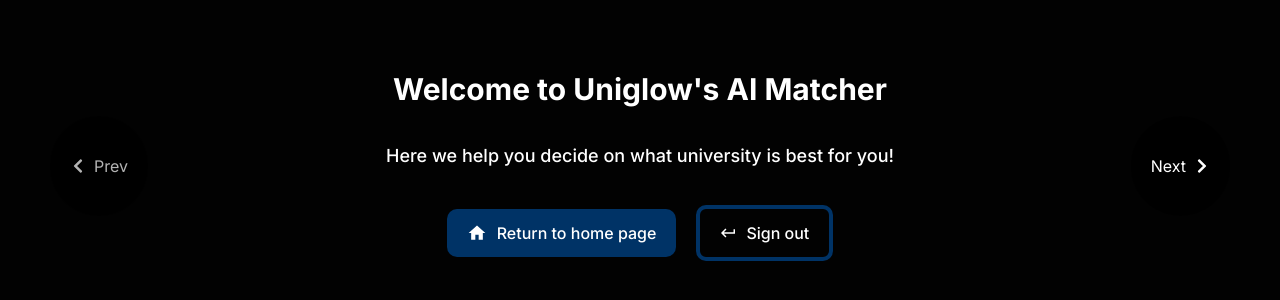
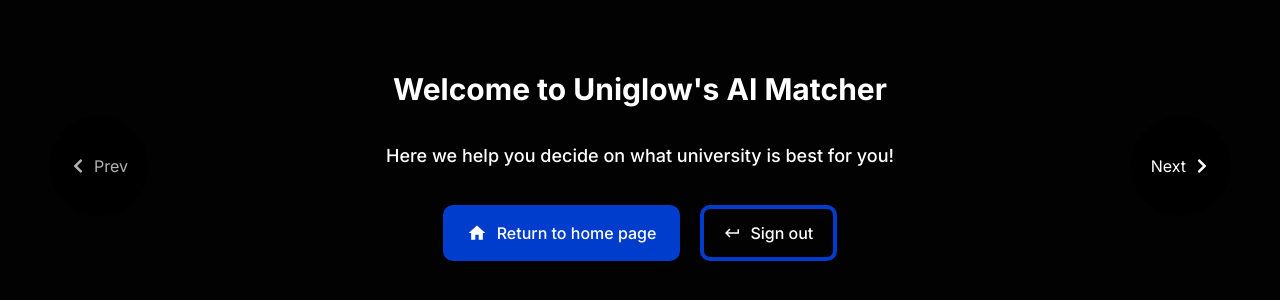
Before and after one commit to ebeeyuuu/react-uniglow, a Next.js app: page /pages/main/ai-matching in a window 1280 px wide. Shown: the part 234-534 px from the top of the page. Built offline with nearby package versions, Linux system fonts and the light colour scheme.

Commit message:
changed button colours for first slide

```diff
--- a/src/app/components/Main/AI-Matcher/FirstSlide.tsx
+++ b/src/app/components/Main/AI-Matcher/FirstSlide.tsx
@@ -14,13 +14,13 @@ const FirstSlide = () => {
           Here we help you decide on what university is best for you!
         </div>
         <div className="flex flex-row gap-x-[20px] justify-center items-center whitespace-nowrap">
-          <Link href="/pages/main" className="px-5 py-3 flex flex-row items-center gap-x-[10px] bg-[#003366] rounded-[10px]">
+          <Link href="/pages/main" className="px-5 py-3 flex flex-row items-center gap-x-[10px] bg-[#003dcc] rounded-[10px] border-4 border-[#003dcc]">
             <Home className="w-[20px] h-[20px]"/>
             <p className="font-medium whitespace-nowrap">
               Return to home page
             </p>
           </Link>
-          <Link href="/" className="px-5 py-3 flex flex-row items-center gap-x-[10px] border-4 border-[#003366] rounded-[10px]">
+          <Link href="/" className="px-5 py-3 flex flex-row items-center gap-x-[10px] border-4 border-[#003dcc] rounded-[10px]">
             <IoMdReturnLeft />
             <p className="font-medium whitespace-nowrap">
               Sign out
```
